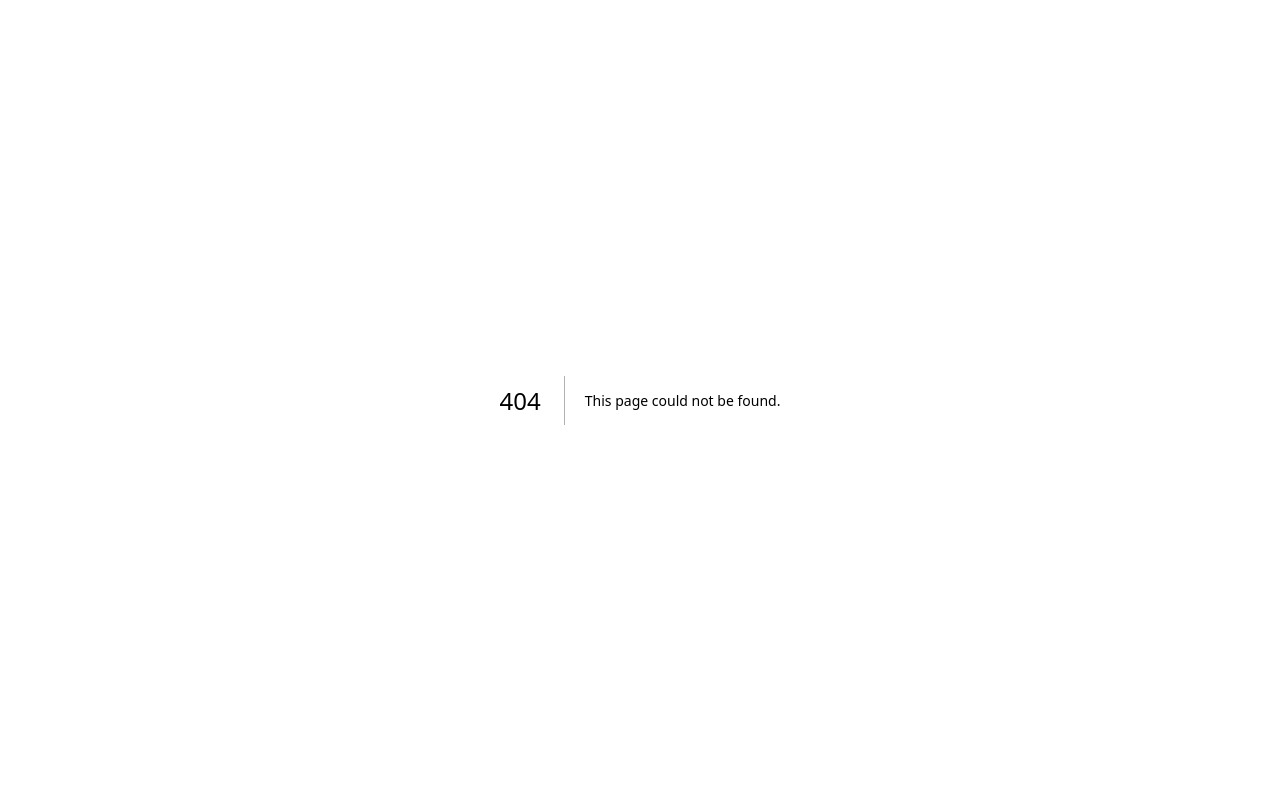
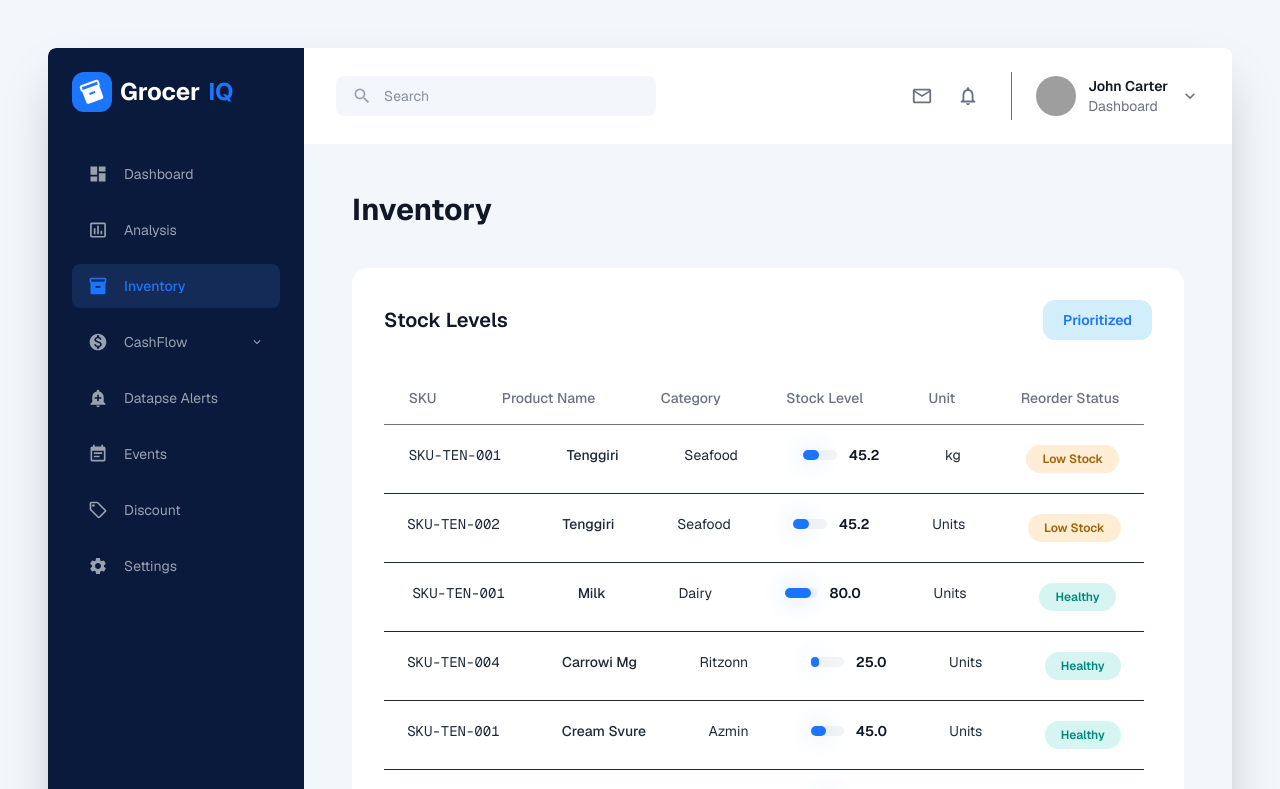
Before and after one commit to amandasatya/Nafarin-SaaS, a Next.js app in the folder nafarin/: page /inventory in a window 1280 px wide. Before the commit this address had no page. Shown: the top 789 px of the page. Built offline with nearby package versions, Linux system fonts and the light colour scheme; grey boxes are pictures that could not be loaded.

Commit message:
inventory

```diff
--- /dev/null
+++ b/nafarin/app/inventory/page.tsx
@@ -0,0 +1,287 @@
+"use client"
+
+import React, { FC } from 'react';
+import {
+  MdSearch,
+  MdMailOutline,
+  MdNotificationsNone,
+  MdDashboard,
+  MdInsertChartOutlined,
+  MdInventory2,
+  MdMonetizationOn,
+  MdAddAlert,
+  MdEventNote,
+  MdOutlineLocalOffer,
+  MdSettings,
+  MdKeyboardArrowDown,
+} from 'react-icons/md';
+
+// --- Data Stubs ---
+
+const inventoryItems = [
+  {
+    sku: 'SKU-TEN-001',
+    name: 'Tenggiri',
+    category: 'Seafood',
+    stockLevel: 45.2,
+    totalLevel: 100, // Placeholder total for progress bar
+    unit: 'kg',
+    status: 'Low Stock',
+  },
+  {
+    sku: 'SKU-TEN-002',
+    name: 'Tenggiri',
+    category: 'Seafood',
+    stockLevel: 45.2,
+    totalLevel: 100,
+    unit: 'Units',
+    status: 'Low Stock',
+  },
+  {
+    sku: 'SKU-TEN-001',
+    name: 'Milk',
+    category: 'Dairy',
+    stockLevel: 80.0,
+    totalLevel: 100,
+    unit: 'Units',
+    status: 'Healthy',
+  },
+  {
+    sku: 'SKU-TEN-004',
+    name: 'Carrowi Mg',
+    category: 'Ritzonn',
+    stockLevel: 25.0,
+    totalLevel: 100,
+    unit: 'Units',
+    status: 'Healthy',
+  },
+  {
+    sku: 'SKU-TEN-001',
+    name: 'Cream Svure',
+    category: 'Azmin',
+    stockLevel: 45.0,
+    totalLevel: 100,
+    unit: 'Units',
+    status: 'Healthy',
+  },
+  {
+    sku: 'SKU-TEN-005',
+    name: 'Gracken Sot',
+    category: 'Sahanora',
+    stockLevel: 52.0,
+    totalLevel: 100,
+    unit: 'Units',
+    status: 'Healthy',
+  },
+  {
+    sku: 'SKU-TEN-003',
+    name: 'Metal Powets',
+    category: 'Seafood',
+    stockLevel: 45.8,
+    totalLevel: 100,
+    unit: 'Units',
+    status: 'Healthy',
+  },
+  {
+    sku: 'SKU-TEN-001',
+    name: 'Bratori Maight',
+    category: 'Kelny',
+    stockLevel: 80.0,
+    totalLevel: 100,
+    unit: 'Units',
+    status: 'Healthy',
+  },
+  {
+    sku: 'SKU-TEN-005',
+    name: 'Braponi Mg',
+    category: 'Kelny',
+    stockLevel: 80.0,
+    totalLevel: 100,
+    unit: 'Units',
+    status: 'Healthy',
+  },
+];
+
+const menuItems = [
+  { name: 'Dashboard', icon: MdDashboard },
+  { name: 'Analysis', icon: MdInsertChartOutlined },
+  { name: 'Inventory', icon: MdInventory2, active: true },
+  { name: 'CashFlow', icon: MdMonetizationOn, submenu: true },
+  { name: 'Datapse Alerts', icon: MdAddAlert },
+  { name: 'Events', icon: MdEventNote },
+  { name: 'Discount', icon: MdOutlineLocalOffer },
+  { name: 'Settings', icon: MdSettings },
+];
+
+// --- Sub-Components ---
+
+const Sidebar: FC = () => (
+  <div className="w-64 bg-[#0A1A3C] p-6 flex flex-col h-full rounded-l-lg">
+    <div className="flex items-center gap-2 mb-10 text-white font-bold text-2xl">
+      <div className="bg-[#1C75FF] p-2 rounded-xl">
+        <MdInventory2 size={24} className="transform rotate-[-20deg]" />
+      </div>
+      Grocer<span className="text-[#1C75FF]">IQ</span>
+    </div>
+    <nav className="grow">
+      <ul className="space-y-3">
+        {menuItems.map((item) => (
+          <li key={item.name}>
+            <a
+              href="#"
+              className={`flex items-center gap-4 px-4 py-3 rounded-lg text-sm transition ${
+                item.active
+                  ? 'bg-[#142A57] text-[#1C75FF] font-medium'
+                  : 'text-gray-400 hover:text-white'
+              }`}
+            >
+              <item.icon size={20} />
+              {item.name}
+              {item.submenu && <MdKeyboardArrowDown className="ml-auto" />}
+            </a>
+          </li>
+        ))}
+      </ul>
+    </nav>
+  </div>
+);
+
+const Header: FC = () => (
+  <header className="flex items-center justify-between px-8 py-6 bg-white rounded-tr-lg">
+    <div className="relative w-80">
+      <MdSearch className="absolute left-4 top-1/2 -translate-y-1/2 text-gray-400" size={20} />
+      <input
+        type="text"
+        placeholder="Search"
+        className="w-full bg-[#F3F6FA] text-gray-800 rounded-lg pl-12 pr-4 py-2.5 text-sm outline-none focus:ring-1 focus:ring-blue-200"
+      />
+    </div>
+    <div className="flex items-center gap-6 text-gray-500">
+      <button>
+        <MdMailOutline size={22} />
+      </button>
+      <button>
+        <MdNotificationsNone size={22} />
+      </button>
+      <div className="flex items-center gap-3 ml-2 border-l pl-6 py-1">
+        <img
+          src="https://randomuser.me/api/portraits/men/32.jpg"
+          alt="John Carter"
+          className="w-10 h-10 rounded-full object-cover"
+        />
+        <div className="text-sm">
+          <div className="font-semibold text-gray-900">John Carter</div>
+          <div className="text-gray-500">Dashboard</div>
+        </div>
+        <MdKeyboardArrowDown size={20} />
+      </div>
+    </div>
+  </header>
+);
+
+const ProgressBar: FC<{ value: number; total: number }> = ({ value, total }) => {
+  const percentage = (value / total) * 100;
+  return (
+    <div className="w-full bg-gray-100 rounded-full h-2.5 relative">
+      <div
+        className="bg-[#1C75FF] h-2.5 rounded-full"
+        style={{ width: `${percentage}%` }}
+      />
+      {/* Outer Glow Effect */}
+      <div
+        className="absolute inset-0 bg-[#1C75FF] opacity-30 blur-md rounded-full"
+        style={{ width: `${percentage}%` }}
+      />
+    </div>
+  );
+};
+
+const StatusBadge: FC<{ status: string }> = ({ status }) => {
+  const isHealthy = status === 'Healthy';
+  return (
+    <div
+      className={`px-4 py-1.5 rounded-full text-xs font-semibold inline-block ${
+        isHealthy ? 'bg-[#D6F5F2] text-[#00897B]' : 'bg-[#FFEDD5] text-[#A16207]'
+      }`}
+    >
+      {status}
+    </div>
+  );
+};
+
+const InventoryTable: FC = () => (
+  <div className="bg-white p-8 rounded-2xl grow flex flex-col">
+    <div className="flex items-center justify-between mb-8">
+      <h3 className="text-gray-900 font-semibold text-xl">Stock Levels</h3>
+      <button className="text-[#1C75FF] bg-[#D3EEFD] px-5 py-2.5 rounded-xl text-sm font-semibold hover:bg-blue-100 transition">
+        Prioritized
+      </button>
+    </div>
+    <div className="w-full grow overflow-y-auto pr-2">
+      <div className="flex items-start justify-around gap-4 py-4 border-b text-sm font-medium text-gray-500">
+        <div>SKU</div>
+        <div>Product Name</div>
+        <div>Category</div>
+        <div>Stock Level</div>
+        <div>Unit</div>
+        <div>Reorder Status</div>
+      </div>
+      {inventoryItems.map((item, index) => (
+        <div
+          key={index}
+          className="flex justify-around items-start gap-4 py-5 border-b last:border-0 text-sm text-gray-800"
+        >
+          <div className="font-mono">{item.sku}</div>
+          <div className="font-medium">{item.name}</div>
+          <div>{item.category}</div>
+          <div className="flex items-center gap-3">
+            <ProgressBar value={item.stockLevel} total={item.totalLevel} />
+            <span className="font-semibold text-gray-900 w-16 text-right">
+              {item.stockLevel.toFixed(1)}
+            </span>
+          </div>
+          <div>{item.unit}</div>
+          <div>
+            <StatusBadge status={item.status} />
+          </div>
+        </div>
+      ))}
+    </div>
+  </div>
+);
+
+// --- Main Component ---
+
+const GrocerIQInventory: FC = () => {
+  return (
+    <div className="min-h-screen bg-[#F3F6FA] p-6 lg:p-12 flex items-center justify-center font-sans relative">
+      <div className="w-full max-w-400 h-225 bg-white flex shadow-2xl rounded-lg overflow-hidden">
+        <Sidebar />
+        <div className="flex-1 flex flex-col bg-[#F3F6FA]">
+          <Header />
+          <main className="grow p-8 lg:p-12 space-y-10 flex flex-col">
+            <h1 className="text-gray-900 font-bold text-3xl">Inventory</h1>
+            <InventoryTable />
+          </main>
+        </div>
+      </div>
+      {/* Background decoration star */}
+      <div className="absolute bottom-10 right-10 text-blue-200">
+        <svg
+          width="40"
+          height="40"
+          viewBox="0 0 40 40"
+          fill="none"
+          xmlns="http://www.w3.org/2000/svg"
+        >
+          <path
+            d="M20 0L24.4903 15.5097L40 20L24.4903 24.4903L20 40L15.5097 24.4903L0 20L15.5097 15.5097L20 0Z"
+            fill="currentColor"
+          />
+        </svg>
+      </div>
+    </div>
+  );
+};
+
+export default GrocerIQInventory;
```
